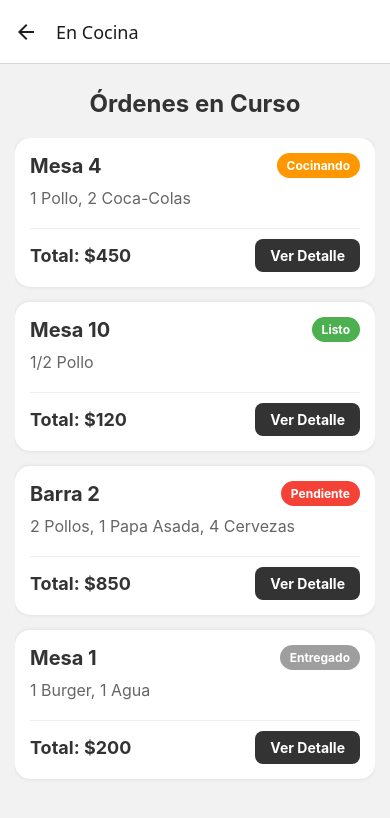
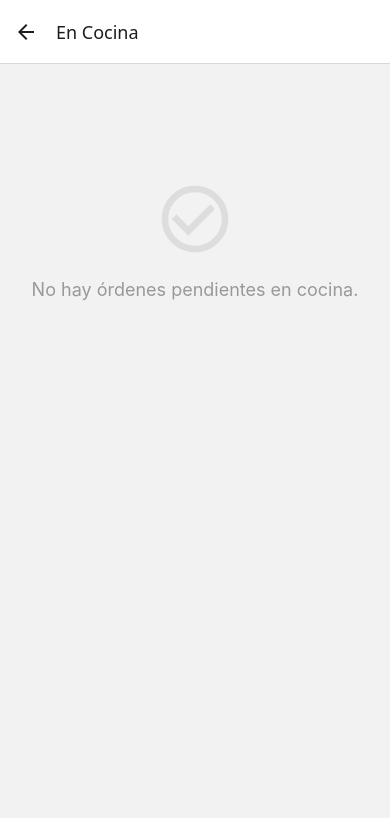
Before and after one commit to vanessardz-1203/Aplicacion-IngSoftware, a React Native app in the folder FrontEnd/frontend/: screen /OrdenesActivas in a window 390 px wide. Shown: the top 818 px of the page. Built offline with nearby package versions, Linux system fonts and the light colour scheme.

Commit message:
Front End casi terminado, falta corregir unas cositas del menú como agregar comentarios y también ingredientes extras Hay que revisar como hacer distintos tipos de usuarios y que haya un usuario con permisos para poder remover las ordenes activas porque los meseros no deben de poder

```diff
--- /dev/null
+++ b/FrontEnd/frontend/src/Context/OrderContext.js
@@ -0,0 +1,82 @@
+import React, { createContext, useState } from 'react';
+
+export const OrderContext = createContext();
+
+export const OrderProvider = ({ children }) => {
+  // El carrito temporal (lo que están pidiendo ahorita)
+  const [orderItems, setOrderItems] = useState([]);
+  const [orderInfo, setOrderInfo] = useState({});
+
+  //  Lista de órdenes ya confirmadas (para "Órdenes Activas")
+  const [activeOrders, setActiveOrders] = useState([]);
+
+  // --- FUNCIONES DEL CARRITO TEMPORAL ---
+
+  // Agregar productos al carrito
+  const addItemsToOrder = (items) => {
+    setOrderItems((prevItems) => [...prevItems, ...items]);
+  };
+
+  //  Restar cantidad de uno en uno (para el resumen)
+  const decreaseItemQuantity = (index) => {
+    setOrderItems(currentItems => {
+      // Creamos una copia de la lista para no modificarla directamente
+      const newItems = [...currentItems];
+      // Si hay más de 1, restamos uno.
+      if (newItems[index].quantity > 1) {
+        newItems[index] = { ...newItems[index], quantity: newItems[index].quantity - 1 };
+      } else {
+        // Si solo queda 1 y le restan, lo borramos de la lista.
+        newItems.splice(index, 1);
+      }
+      return newItems;
+    });
+  };
+
+  // Borrar un renglón completo (por si acaso)
+  const removeItem = (indexToRemove) => {
+    setOrderItems((prevItems) => prevItems.filter((_, index) => index !== indexToRemove));
+  };
+
+  // Limpiar el carrito temporal
+  const clearOrder = () => {
+    setOrderItems([]);
+    setOrderInfo({});
+  };
+
+
+  const finalizeOrder = () => {
+    //  Empaquetamos todo lo del carrito en una "Orden Final"
+    const newFinishedOrder = {
+        id: Date.now().toString(), // Creamos un ID único basado en la hora
+        timestamp: new Date().toLocaleTimeString([], { hour: '2-digit', minute: '2-digit' }), // Hora actual
+        info: orderInfo, // Mesa o Cliente
+        items: orderItems, // Los platillos
+        status: 'En Cocina' // Estado inicial
+    };
+
+    //  La guardamos en la lista de "Órdenes Activas"
+    setActiveOrders(prevOrders => [newFinishedOrder, ...prevOrders]); // Las nuevas arriba
+
+    //  Limpiamos el carrito para la siguiente mesa
+    clearOrder();
+  };
+
+
+  return (
+    <OrderContext.Provider value={{
+      orderItems,
+      orderInfo,
+      setOrderInfo,
+      addItemsToOrder,
+      decreaseItemQuantity,
+      removeItem,
+      clearOrder,
+
+      activeOrders,
+      finalizeOrder
+    }}>
+      {children}
+    </OrderContext.Provider>
+  );
+};
--- a/FrontEnd/frontend/src/Data/MenuData.js
+++ b/FrontEnd/frontend/src/Data/MenuData.js
@@ -1,4 +1,8 @@
 // src/data/MenuData.js
+//pequeña base de datos de las cosas que tiene en el menu el restaurante
+// CORREGIR poder agregar "extras" como guacamole extra, cebolla, etc
+// y tambien agregar un boton de comentarios de los clientes
+//tacos añadir la opcion de si en harina o maiz y queso o sin queso
 
 export const MENU_DATA = {
     'Pollos Asados': [
--- a/FrontEnd/frontend/src/Screens/FoodMenuScreen.js
+++ b/FrontEnd/frontend/src/Screens/FoodMenuScreen.js
@@ -1,41 +1,48 @@
-import React, { useState, useEffect } from 'react';
+import React, { useState, useContext } from 'react';
 import { View, Text, FlatList, TouchableOpacity, StyleSheet, Alert } from 'react-native';
 import { MaterialIcons } from '@expo/vector-icons';
-
-
 import { MENU_DATA } from '../Data/MenuData';
+import { OrderContext } from '../Context/OrderContext'; // <--- IMPORTAMOS EL CONTEXTO
 
 export default function FoodMenuScreen({ route, navigation }) {
-  // 1. Recibimos qué categoría presionaron en la pantalla anterior
-  // Si por error no llega nada, ponemos 'Pollos Asados' por defecto para que no truene
   const { categoryName } = route.params || { categoryName: 'Pollos Asados' };
-
-    console.log("Categoría recibida:", categoryName);
-    console.log("Datos encontrados:", MENU_DATA[categoryName]);
-
-  // 2. Buscamos la lista exacta en tu archivo MenuData.js
-  // Si la categoría no existe en el archivo, usamos 'default' (lista vacía)
   const currentMenu = MENU_DATA[categoryName] || MENU_DATA['default'];
 
-  // Estado para llevar la cuenta de cuántos pidieron de cada cosa
   const [quantities, setQuantities] = useState({});
+  const { addItemsToOrder } = useContext(OrderContext); // <--- USAMOS LA FUNCIÓN DE GUARDAR
 
-  // Función para sumar o restar platillos
   const updateQuantity = (id, increment) => {
     setQuantities(prev => {
       const currentQty = prev[id] || 0;
-      const newQty = Math.max(0, currentQty + increment); // Evita números negativos
+      const newQty = Math.max(0, currentQty + increment);
       return { ...prev, [id]: newQty };
     });
   };
 
   const handleConfirm = () => {
-    // Aquí más adelante guardaremos la orden final
-    Alert.alert('Agregado', `Se han guardado los productos de ${categoryName}.`);
-    navigation.goBack(); // Regresa a las categorías para seguir pidiendo
+    // 1. Filtramos solo los productos que tienen cantidad > 0
+    const itemsToAdd = [];
+    currentMenu.forEach(item => {
+      const qty = quantities[item.id] || 0;
+      if (qty > 0) {
+        itemsToAdd.push({ ...item, quantity: qty });
+      }
+    });
+
+    if (itemsToAdd.length === 0) {
+      Alert.alert("Nada seleccionado", "Selecciona al menos un producto.");
+      return;
+    }
+
+    // 2. Los guardamos en la memoria global
+    addItemsToOrder(itemsToAdd);
+
+    Alert.alert('Agregado', 'Productos agregados al carrito.');
+    navigation.goBack();
   };
 
-  // Diseño de cada renglón de comida
+  // ... (EL RESTO DEL CÓDIGO DE RENDERITEM Y STYLES ES EXACTAMENTE IGUAL AL ANTERIOR)
+  // Solo copio la parte del render para referencia, usa la misma que tenías abajo:
   const renderItem = ({ item }) => (
     <View style={styles.card}>
       <View style={styles.infoContainer}>
@@ -43,15 +50,11 @@ export default function FoodMenuScreen({ route, navigation }) {
         <Text style={styles.itemDesc}>{item.desc}</Text>
         <Text style={styles.itemPrice}>${item.price}</Text>
       </View>
-
-      {/* CONTROLES DE CANTIDAD (- 0 +) */}
       <View style={styles.controls}>
         <TouchableOpacity onPress={() => updateQuantity(item.id, -1)} style={styles.btnMinus}>
           <MaterialIcons name="remove" size={24} color="white" />
         </TouchableOpacity>
-
         <Text style={styles.quantityText}>{quantities[item.id] || 0}</Text>
-
         <TouchableOpacity onPress={() => updateQuantity(item.id, 1)} style={styles.btnPlus}>
           <MaterialIcons name="add" size={24} color="white" />
         </TouchableOpacity>
@@ -62,17 +65,12 @@ export default function FoodMenuScreen({ route, navigation }) {
   return (
     <View style={styles.container}>
       <Text style={styles.title}>{categoryName}</Text>
-
-      {/* LISTA DE PLATILLOS */}
       <FlatList
         data={currentMenu}
         renderItem={renderItem}
         keyExtractor={item => item.id}
         contentContainerStyle={{ paddingBottom: 100 }}
-        ListEmptyComponent={<Text style={styles.emptyText}>No hay productos en esta categoría aún.</Text>}
       />
-
-      {/* BOTÓN INFERIOR DE CONFIRMAR */}
       <View style={styles.footer}>
         <TouchableOpacity style={styles.confirmButton} onPress={handleConfirm}>
           <Text style={styles.confirmText}>✅ Agregar a la Orden</Text>
@@ -81,103 +79,20 @@ export default function FoodMenuScreen({ route, navigation }) {
     </View>
   );
 }
-
+// (Usa los mismos estilos que tenías)
 const styles = StyleSheet.create({
-  container: {
-    flex: 1,
-    backgroundColor: '#F2F2F2',
-    padding: 15,
-  },
-  title: {
-    fontSize: 28,
-    fontWeight: 'bold',
-    color: '#FF6347', // Naranja Tiko
-    marginBottom: 20,
-    textAlign: 'center',
-    marginTop: 10,
-  },
-  card: {
-    backgroundColor: 'white',
-    padding: 15,
-    borderRadius: 15,
-    marginBottom: 15,
-    flexDirection: 'row',
-    justifyContent: 'space-between',
-    alignItems: 'center',
-    elevation: 3, // Sombra
-  },
-  infoContainer: {
-    flex: 1,
-    paddingRight: 10,
-  },
-  itemName: {
-    fontSize: 18,
-    fontWeight: 'bold',
-    color: '#333',
-  },
-  itemDesc: {
-    fontSize: 14,
-    color: '#888',
-    fontStyle: 'italic',
-    marginBottom: 5,
-  },
-  itemPrice: {
-    fontSize: 18,
-    color: '#4CAF50', // Precio en verde
-    fontWeight: 'bold',
-  },
-  controls: {
-    flexDirection: 'row',
-    alignItems: 'center',
-    backgroundColor: '#eee',
-    borderRadius: 25,
-    padding: 5,
-  },
-  btnMinus: {
-    backgroundColor: '#FF5252', // Rojo
-    borderRadius: 20,
-    width: 35,
-    height: 35,
-    justifyContent: 'center',
-    alignItems: 'center',
-  },
-  btnPlus: {
-    backgroundColor: '#4CAF50', // Verde
-    borderRadius: 20,
-    width: 35,
-    height: 35,
-    justifyContent: 'center',
-    alignItems: 'center',
-  },
-  quantityText: {
-    fontSize: 20,
-    fontWeight: 'bold',
-    marginHorizontal: 15,
-    minWidth: 20,
-    textAlign: 'center',
-  },
-  emptyText: {
-    textAlign: 'center',
-    fontSize: 18,
-    color: '#999',
-    marginTop: 50,
-  },
-  footer: {
-    position: 'absolute',
-    bottom: 20,
-    left: 20,
-    right: 20,
-  },
-  confirmButton: {
-    backgroundColor: '#333',
-    padding: 15,
-    borderRadius: 50,
-    alignItems: 'center',
-    elevation: 5,
-  },
-  confirmText: {
-    color: 'white',
-    fontSize: 18,
-    fontWeight: 'bold',
-  },
+  container: { flex: 1, backgroundColor: '#F2F2F2', padding: 15 },
+  title: { fontSize: 28, fontWeight: 'bold', color: '#FF6347', marginBottom: 20, textAlign: 'center', marginTop: 10 },
+  card: { backgroundColor: 'white', padding: 15, borderRadius: 15, marginBottom: 15, flexDirection: 'row', justifyContent: 'space-between', alignItems: 'center', elevation: 3 },
+  infoContainer: { flex: 1, paddingRight: 10 },
+  itemName: { fontSize: 18, fontWeight: 'bold', color: '#333' },
+  itemDesc: { fontSize: 14, color: '#888', fontStyle: 'italic', marginBottom: 5 },
+  itemPrice: { fontSize: 18, color: '#4CAF50', fontWeight: 'bold' },
+  controls: { flexDirection: 'row', alignItems: 'center', backgroundColor: '#eee', borderRadius: 25, padding: 5 },
+  btnMinus: { backgroundColor: '#FF5252', borderRadius: 20, width: 35, height: 35, justifyContent: 'center', alignItems: 'center' },
+  btnPlus: { backgroundColor: '#4CAF50', borderRadius: 20, width: 35, height: 35, justifyContent: 'center', alignItems: 'center' },
+  quantityText: { fontSize: 20, fontWeight: 'bold', marginHorizontal: 15, minWidth: 20, textAlign: 'center' },
+  footer: { position: 'absolute', bottom: 20, left: 20, right: 20 },
+  confirmButton: { backgroundColor: '#333', padding: 15, borderRadius: 50, alignItems: 'center', elevation: 5 },
+  confirmText: { color: 'white', fontSize: 18, fontWeight: 'bold' },
 });
--- a/FrontEnd/frontend/src/Screens/NuevaOrden.js
+++ b/FrontEnd/frontend/src/Screens/NuevaOrden.js
@@ -1,6 +1,6 @@
 import React from 'react';
 import { View, Text, TouchableOpacity, StyleSheet } from 'react-native';
-import { MaterialIcons } from '@expo/vector-icons'; // Importamos íconos
+import { MaterialIcons } from '@expo/vector-icons';
 
 export default function NuevaOrden({ navigation }) {
 
@@ -9,7 +9,6 @@ export default function NuevaOrden({ navigation }) {
     if (tipo === 'ComerAquí') {
     navigation.navigate('MenuCategories');
   } else {
-    // Aquí luego haremos la lógica para "para llevar" que en vez de pedir mesa va a pedir nombre del cliente y su numero telefonico
     navigation.navigate("ParaLlevar");
   }
 
@@ -46,7 +45,7 @@ const styles = StyleSheet.create({
     flex: 1,
     padding: 20,
     backgroundColor: '#F2F2F2',
-    justifyContent: 'center', // Centra todo verticalmente
+    justifyContent: 'center',
   },
   headerText: {
     fontSize: 24,
@@ -62,7 +61,6 @@ const styles = StyleSheet.create({
     justifyContent: 'center',
     alignItems: 'center',
     elevation: 5, // Sombra en Android
-    shadowColor: '#000', // Sombra en iOS quien sabe si se vean o no
     shadowOffset: { width: 0, height: 2 },
     shadowOpacity: 0.25,
     shadowRadius: 3.84,
--- a/FrontEnd/frontend/src/Screens/OrdenesActivas.js
+++ b/FrontEnd/frontend/src/Screens/OrdenesActivas.js
@@ -1,137 +1,105 @@
-import React from 'react';
+import React, { useContext } from 'react';
 import { View, Text, FlatList, StyleSheet, TouchableOpacity } from 'react-native';
+import { MaterialIcons } from '@expo/vector-icons';
 
-// datos falsos solo para demostrar
-const dummyOrders = [
-  { id: '1', mesa: 'Mesa 4', estado: 'Cocinando', total: '$450', items: '1 Pollo, 2 Coca-Colas' },
-  { id: '2', mesa: 'Mesa 10', estado: 'Listo', total: '$120', items: '1/2 Pollo' },
-  { id: '3', mesa: 'Barra 2', estado: 'Pendiente', total: '$850', items: '2 Pollos, 1 Papa Asada, 4 Cervezas' },
-  { id: '4', mesa: 'Mesa 1', estado: 'Entregado', total: '$200', items: '1 Burger, 1 Agua' },
-];
+import { OrderContext } from '../Context/OrderContext';
 
 export default function OrdenesActivas() {
+  // Traemos la lista de órdenes activas del "cerebro"
+  const { activeOrders } = useContext(OrderContext);
 
-  // Función para decidir el color según el estado
-  const getStatusColor = (status) => {
-    switch(status) {
-      case 'Listo': return '#4CAF50';
-      case 'Cocinando': return '#FF9800';
-      case 'Pendiente': return '#F44336';
-      default: return '#9E9E9E';
-    }
-  };
+  // Diseño de cada "Ticket" de orden
+  const renderOrderTicket = ({ item }) => {
+    // Calculamos el total de platillos en esta orden
+    const totalItems = item.items.reduce((sum, prod) => sum + prod.quantity, 0);
 
-  // estilo de cada tarjeta
-  const renderItem = ({ item }) => (
-    <View style={styles.card}>
-      <View style={styles.cardHeader}>
-        <Text style={styles.tableText}>{item.mesa}</Text>
-        <View style={[styles.statusBadge, { backgroundColor: getStatusColor(item.estado) }]}>
-          <Text style={styles.statusText}>{item.estado}</Text>
+    return (
+      <View style={styles.ticketCard}>
+        {/* Encabezado del Ticket: Mesa/Cliente y Hora */}
+        <View style={styles.ticketHeader}>
+          <Text style={styles.ticketTitle}>
+            {item.info.tipo === 'ComerAquí' ? `Mesa ${item.info.mesa}` : `${item.info.nombre}`}
+          </Text>
+          <Text style={styles.timestamp}>{item.timestamp}</Text>
+        </View>
+
+        {/* Estado de la orden */}
+        <View style={styles.statusContainer}>
+            <MaterialIcons name="restaurant" size={16} color="white" />
+            <Text style={styles.statusText}>{item.status}</Text>
+        </View>
+
+        {/* Lista breve de platillos */}
+        <View style={styles.itemsList}>
+          {item.items.map((prod, index) => (
+            <Text key={index} style={styles.itemText}>
+              • {prod.quantity}x {prod.name}
+            </Text>
+          ))}
+        </View>
+
+         {/* Pie del ticket */}
+        <View style={styles.ticketFooter}>
+            <Text style={styles.totalText}>Total Artículos: {totalItems}</Text>
+
         </View>
       </View>
-
-      <Text style={styles.itemsText}>{item.items}</Text>
-
-      <View style={styles.divider} />
-
-      <View style={styles.footer}>
-        <Text style={styles.totalText}>Total: {item.total}</Text>
-        <TouchableOpacity style={styles.detailsButton}>
-          <Text style={styles.detailsButtonText}>Ver Detalle</Text>
-        </TouchableOpacity>
-      </View>
-    </View>
-  );
+    );
+  };
 
   return (
     <View style={styles.container}>
-      <Text style={styles.title}>Órdenes en Curso</Text>
-
       <FlatList
-        data={dummyOrders}
-        renderItem={renderItem}
+        data={activeOrders}
+        renderItem={renderOrderTicket}
         keyExtractor={item => item.id}
-        contentContainerStyle={{ paddingBottom: 20 }}
+        contentContainerStyle={{ padding: 15 }}
+        ListEmptyComponent={
+          <View style={styles.emptyContainer}>
+            <MaterialIcons name="check-circle-outline" size={80} color="#ddd" />
+            <Text style={styles.emptyText}>No hay órdenes pendientes en cocina.</Text>
+          </View>
+        }
       />
     </View>
   );
 }
 
-const styles = StyleSheet.create({ // Estilos generales de la pantalla
-  container: {
-    flex: 1,
-    backgroundColor: '#F2F2F2',
-    padding: 15,
+const styles = StyleSheet.create({
+  container: { flex: 1, backgroundColor: '#F2F2F2' },
+  ticketCard: {
+    backgroundColor: 'white',
+    borderRadius: 12,
+    marginBottom: 15,
+    overflow: 'hidden', // Para que la barra de estado no se salga
+    elevation: 3,
   },
-  title: {
-    fontSize: 24,
-    fontWeight: 'bold',
-    marginBottom: 20,
-    color: '#333',
-    textAlign: 'center',
-    marginTop: 10,
-  },
-  // Estilos de la Tarjetaw
-  card: {
-    backgroundColor: 'white',
-    borderRadius: 15,
-    padding: 15,
-    marginBottom: 15,
-    elevation: 3, // Sombra
-    shadowColor: '#000',
-    shadowOpacity: 0.1,
-    shadowRadius: 4,
-  },
-  cardHeader: {
+  ticketHeader: {
     flexDirection: 'row',
     justifyContent: 'space-between',
     alignItems: 'center',
-    marginBottom: 10,
+    padding: 15,
+    backgroundColor: '#333',
   },
-  tableText: {
-    fontSize: 20,
-    fontWeight: 'bold',
-    color: '#333',
+  ticketTitle: { fontSize: 18, fontWeight: 'bold', color: 'white' },
+  timestamp: { color: '#ccc', fontSize: 14 },
+  statusContainer: {
+      flexDirection: 'row',
+      alignItems: 'center',
+      backgroundColor: '#FF6347', // Naranja para "En Cocina"
+      paddingVertical: 5,
+      paddingHorizontal: 15,
   },
-  statusBadge: {
-    paddingHorizontal: 10,
-    paddingVertical: 5,
-    borderRadius: 20,
+  statusText: { color: 'white', fontWeight: 'bold', marginLeft: 5, fontSize: 12 },
+  itemsList: { padding: 15 },
+  itemText: { fontSize: 16, color: '#333', marginBottom: 5 },
+  ticketFooter: {
+      padding: 15,
+      borderTopWidth: 1,
+      borderTopColor: '#eee',
+      alignItems: 'flex-end'
   },
-  statusText: {
-    color: 'white',
-    fontWeight: 'bold',
-    fontSize: 12,
-  },
-  itemsText: {
-    color: '#666',
-    fontSize: 16,
-    marginBottom: 10,
-  },
-  divider: {
-    height: 1,
-    backgroundColor: '#EEE',
-    marginVertical: 10,
-  },
-  footer: {
-    flexDirection: 'row',
-    justifyContent: 'space-between',
-    alignItems: 'center',
-  },
-  totalText: {
-    fontSize: 18,
-    fontWeight: 'bold',
-    color: '#333',
-  },
-  detailsButton: {
-    backgroundColor: '#333',
-    paddingHorizontal: 15,
-    paddingVertical: 8,
-    borderRadius: 8,
-  },
-  detailsButtonText: {
-    color: 'white',
-    fontWeight: 'bold',
-  },
+  totalText: { fontWeight: 'bold', color: '#666'},
+  emptyContainer: { alignItems: 'center', justifyContent: 'center', marginTop: 100 },
+  emptyText: { fontSize: 18, color: '#999', marginTop: 20, textAlign: 'center' },
 });
--- /dev/null
+++ b/FrontEnd/frontend/src/Screens/OrderSummaryScreen.js
@@ -0,0 +1,108 @@
+import React, { useContext } from 'react';
+import { View, Text, FlatList, TouchableOpacity, StyleSheet, Alert } from 'react-native';
+import { MaterialIcons } from '@expo/vector-icons';
+
+import { OrderContext } from '../Context/OrderContext';
+
+export default function OrderSummaryScreen({ navigation }) {
+  // Usamos decreaseItemQuantity y finalizeOrder
+  const { orderItems, orderInfo, decreaseItemQuantity, finalizeOrder } = useContext(OrderContext);
+
+  const total = orderItems.reduce((sum, item) => sum + (item.price * item.quantity), 0);
+
+  const handleSendOrder = () => {
+    if (orderItems.length === 0) {
+      Alert.alert("Orden Vacía", "No hay nada que enviar.");
+      return;
+    }
+
+
+    finalizeOrder();
+
+    Alert.alert(
+      "¡Orden Enviada!",
+      "El pedido ha sido enviado a cocina.",
+      [{ text: "OK", onPress: () => {
+          navigation.popToTop();
+      }}]
+    );
+  };
+
+  // Renderizado de cada renglón del resumen
+  const renderItem = ({ item, index }) => (
+    <View style={styles.card}>
+      {/* Lado izquierdo: Cantidad y Nombre */}
+      <View style={{ flexDirection: 'row', alignItems: 'center', flex: 1 }}>
+        <Text style={styles.quantityBadge}>{item.quantity}x</Text>
+        <Text style={styles.itemName}>{item.name}</Text>
+      </View>
+
+      {/* Lado derecho: Precio y Botón de restar */}
+      <View style={{ flexDirection: 'row', alignItems: 'center' }}>
+         <Text style={styles.itemPrice}>${item.price * item.quantity}</Text>
+
+
+        <TouchableOpacity onPress={() => decreaseItemQuantity(index)} style={styles.decreaseButton}>
+            {/* Ícono de "menos" en un círculo rojo */}
+          <MaterialIcons name="remove-circle" size={28} color="#FF5252" />
+        </TouchableOpacity>
+      </View>
+    </View>
+  );
+
+  return (
+    <View style={styles.container}>
+      <View style={styles.header}>
+        <Text style={styles.infoText}>
+          {orderInfo.tipo === 'ComerAquí' ? ` Mesa: ${orderInfo.mesa}` : ` Para Llevar: ${orderInfo.nombre}`}
+        </Text>
+      </View>
+
+      <Text style={styles.subTitle}>Revisa el pedido antes de enviar:</Text>
+
+      <FlatList
+        data={orderItems}
+        renderItem={renderItem}
+        keyExtractor={(_, index) => index.toString()}
+        contentContainerStyle={{ paddingBottom: 120 }}
+        ListEmptyComponent={<Text style={styles.emptyText}> El carrito está vacío. </Text>}
+      />
+
+      <View style={styles.footer}>
+        <View style={styles.totalContainer}>
+          <Text style={styles.totalLabel}>Total:</Text>
+          <Text style={styles.totalAmount}>${total}</Text>
+        </View>
+
+        <TouchableOpacity style={styles.confirmButton} onPress={handleSendOrder}>
+          <Text style={styles.confirmText}> CONFIRMAR Y ENVIAR A COCINA </Text>
+        </TouchableOpacity>
+
+        <TouchableOpacity style={styles.addMoreButton} onPress={() => navigation.goBack()}>
+          <Text style={styles.addMoreText}> ← Seguir agregando</Text>
+        </TouchableOpacity>
+      </View>
+    </View>
+  );
+}
+
+const styles = StyleSheet.create({
+  container: { flex: 1, backgroundColor: '#F2F2F2', padding: 20 },
+  header: { backgroundColor: '#333', padding: 15, borderRadius: 10, marginBottom: 15 },
+  infoText: { color: 'white', fontSize: 18, fontWeight: 'bold', textAlign: 'center' },
+  subTitle: { fontSize: 16, marginBottom: 10, color: '#666' },
+  card: { backgroundColor: 'white', padding: 10, paddingHorizontal: 15, borderRadius: 10, marginBottom: 10, flexDirection: 'row', alignItems: 'center', justifyContent: 'space-between', elevation: 2 },
+  quantityBadge: { fontSize: 18, fontWeight: 'bold', color: '#FF6347', marginRight: 10 },
+  itemName: { fontSize: 16, color: '#333', flex: 1 },
+  itemPrice: { fontSize: 16, color: '#4CAF50', fontWeight: 'bold', marginRight: 15 },
+  decreaseButton: { padding: 5 },
+  emptyText: { textAlign: 'center', marginTop: 50, color: '#999', fontSize: 16 },
+  footer: { position: 'absolute', bottom: 0, left: 0, right: 0, backgroundColor: 'white', padding: 20, borderTopLeftRadius: 20, borderTopRightRadius: 20, elevation: 20, shadowColor: '#000', shadowOffset: { width: 0, height: -3 }, shadowOpacity: 0.1, shadowRadius: 5 },
+  totalContainer: { flexDirection: 'row', justifyContent: 'space-between', marginBottom: 15, alignItems: 'center' },
+  totalLabel: { fontSize: 20, fontWeight: 'bold', color: '#333' },
+  totalAmount: { fontSize: 26, fontWeight: 'bold', color: '#FF6347' },
+  confirmButton: { backgroundColor: '#FF6347', padding: 15, borderRadius: 50, alignItems: 'center', marginBottom: 10 },
+  confirmText: { color: 'white', fontSize: 18, fontWeight: 'bold' },
+  addMoreButton: { alignItems: 'center', padding: 10 },
+  addMoreText: { color: '#666', fontSize: 16 },
+});
```
Also changed, not shown: FrontEnd/frontend/App.js (+7 -0 lines), FrontEnd/frontend/src/Screens/MenuCategoriesScreen.js (+10 -9 lines), FrontEnd/frontend/src/Screens/ParaLlevarScreen.js (+16 -10 lines).
